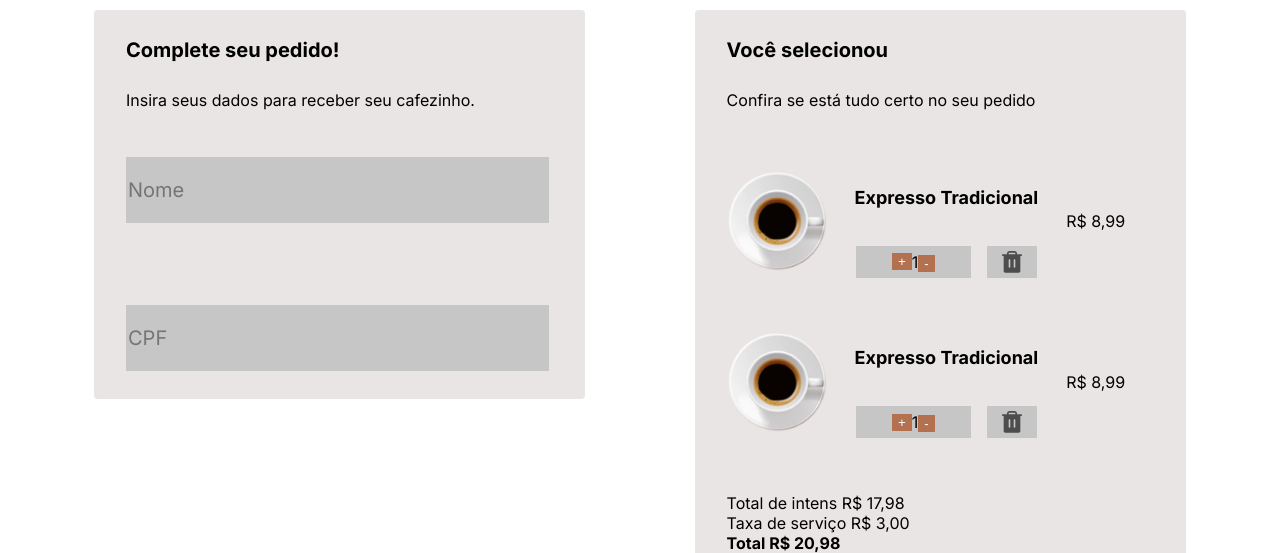
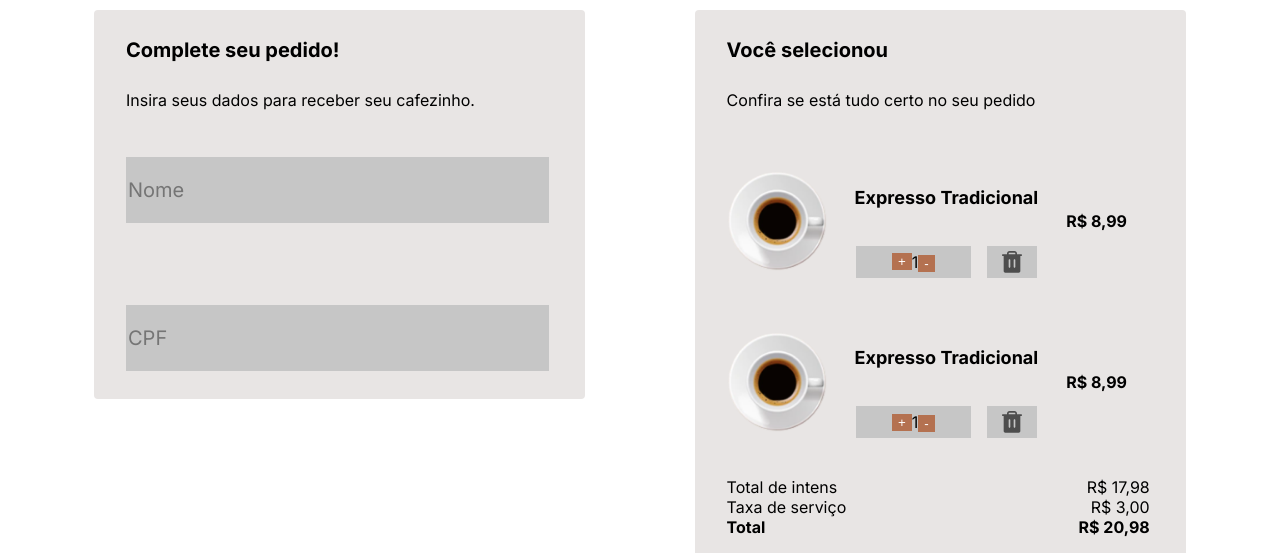
Before and after one commit to rafael-esteque/vs12-front-01-html-e-css-task-03, a plain HTML site: page pages/checkout.html in a window 1280 px wide. Shown: the part 247-800 px from the top of the page. Drawn offline with Linux system fonts and the light colour scheme.

Commit message:
acerto da caixa de checkout

```diff
--- a/pages/checkout.html
+++ b/pages/checkout.html
@@ -47,7 +47,7 @@
                             <div><img src="../assets/Trash.svg"></div>
                         </div>
                     </div>
-                    <p>R$ 8,99</p>
+                    <p><strong>R$ 8,99</strong></p>
                 </div>
 
                 <div class="selecionado">
@@ -59,14 +59,27 @@
                             <div><img src="../assets/Trash.svg"></div>
                         </div>
                     </div>
-                    <p>R$ 8,99</p>
+                    <p><strong>R$ 8,99</strong></p>
                 </div>
 
-                <p class="lista-checkout">
-                    Total de intens     R$ 17,98<br>
-                    Taxa de serviço     R$ 3,00<br>
-                    <strong>Total       R$ 20,98</strong>
-                </p>
+                <div class="lista-checkout">
+
+                    <div class="linha">
+                        <div>Total de intens</div>
+                        <div>R$ 17,98</div>
+                    </div>
+
+                    <div class="linha">
+                        <div>Taxa de serviço</div>
+                        <div>R$ 3,00</div>
+                    </div>
+
+                    <div class="linha">
+                        <div><strong>Total</strong></div>
+                        <div><strong>R$ 20,98</strong></div>
+                    </div>
+
+                </div>
 
                 <button class="confirmarPedido" onclick="location.href='/pages/success_page.html'">Confirmar pedido!</button>
 
--- a/styles/global.css
+++ b/styles/global.css
@@ -315,6 +315,18 @@ h4 {
     flex: 0.3 0 50px;
 }
 
+.lista-checkout {
+    width: 99%;
+    display: flex;
+    flex-direction: column;
+}
+
+.linha {
+    display: flex;
+    flex-direction: row;
+    justify-content: space-between;
+}
+
 .confirmarPedido {
     color: #FFF;
     font-family: Inter;
```
